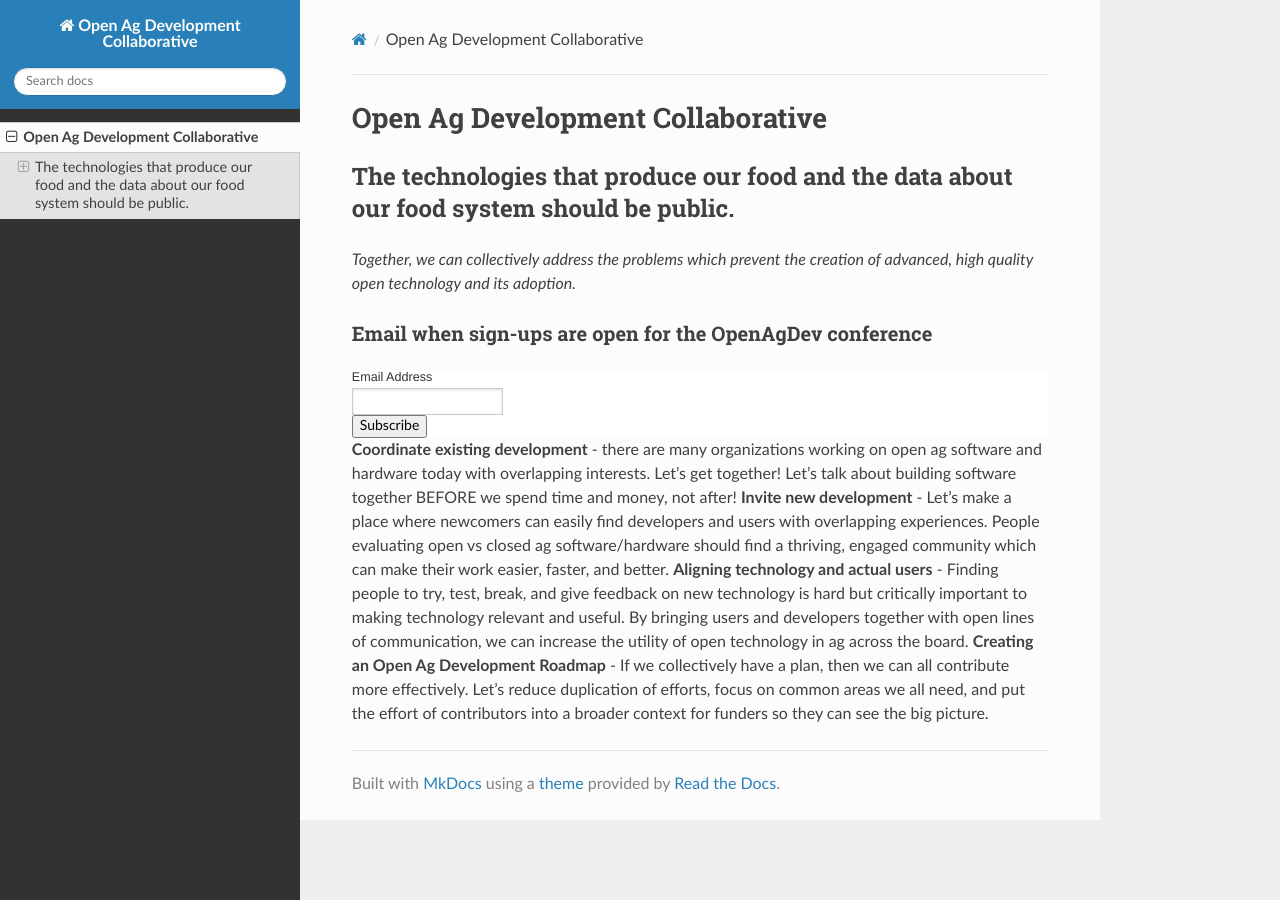
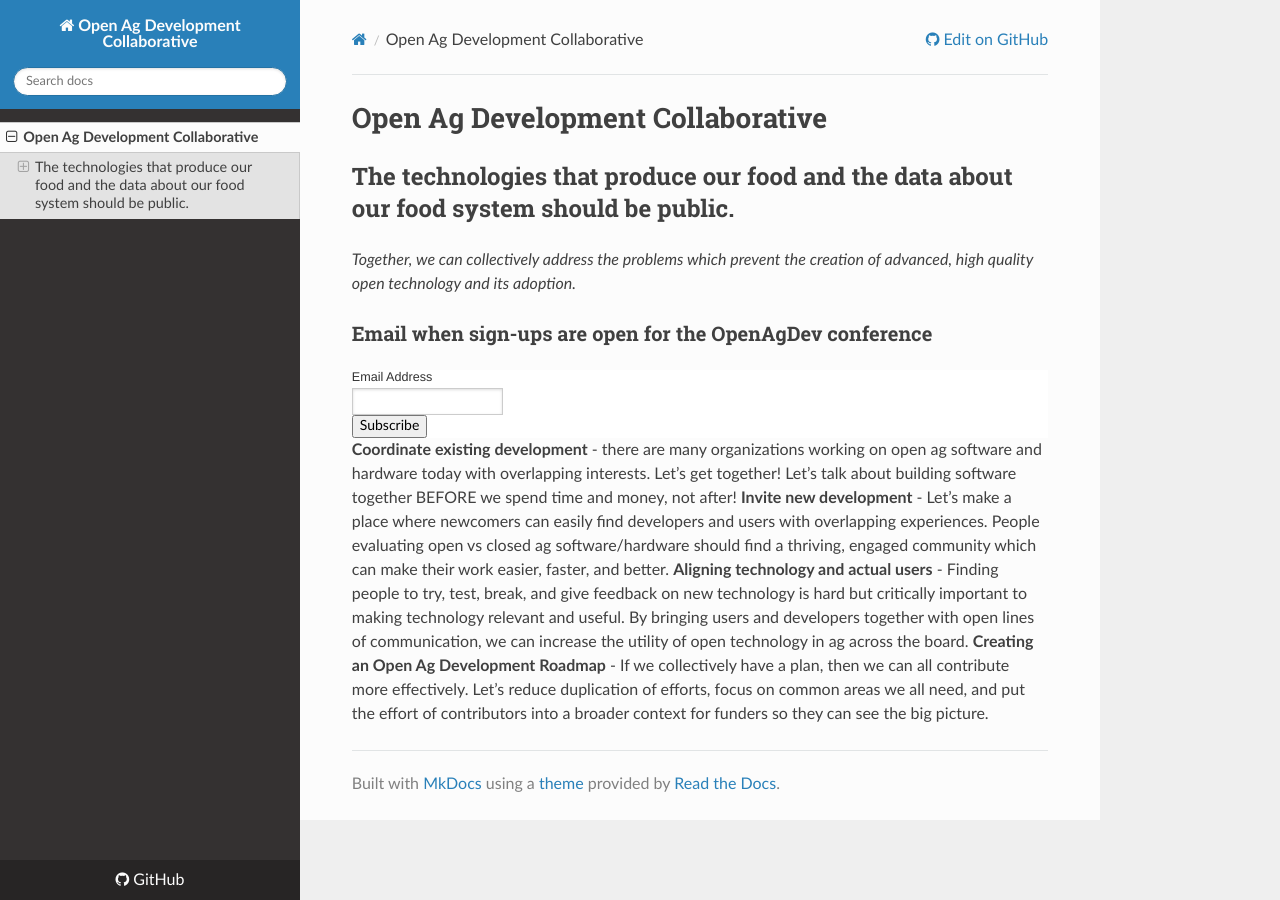
Before and after one commit to GOATech/goatech.org, an MkDocs documentation site: the page built from docs/index.md, in a window 1280 px wide. Built offline with MkDocs 1.6.1, drawn with Linux system fonts in a browser that asks for light colours; nearby versions of some CDN libraries; comment, search, counter and statistics services are not loaded; some of the changed lines change nothing that is shown.

Commit message:
Add site and repo URLs.

```diff
--- a/mkdocs.yml
+++ b/mkdocs.yml
@@ -1,2 +1,4 @@
 site_name: Open Ag Development Collaborative
+site_url: http://openagdev.org
+repo_url: http://github.com/OpenAgDev/openagdev.org
 theme: readthedocs
```
